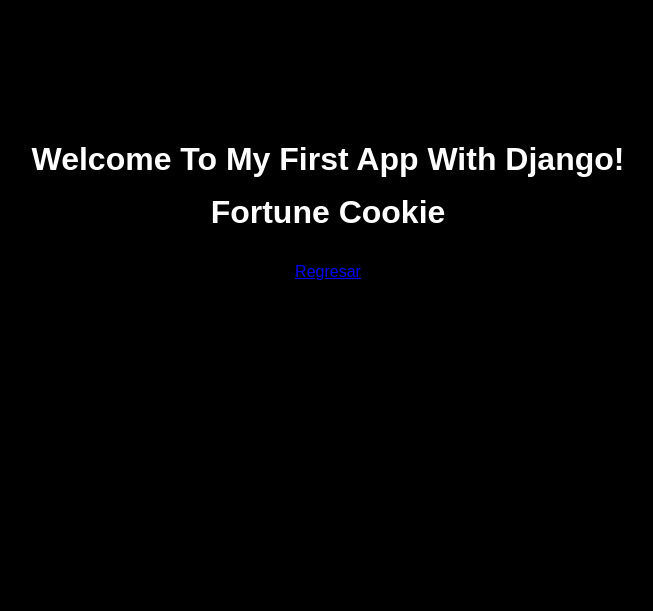
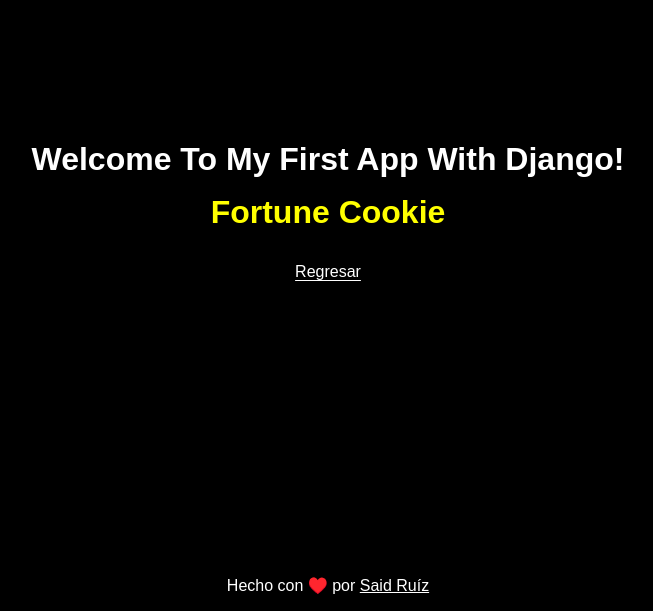
Before and after one commit to JunLovin/my_first_django_app, a Django app: template myapp/templates/myapp/fortune.html in a window 1280 px wide. Shown: the part 189-800 px from the top of the page, without its empty margins (312-965 px from the left). Run offline with Django 3.2, Linux system fonts and the light colour scheme; the template is opened without the code that fills it, so the values that code supplies are empty.

Commit message:
feat(templates): add footer and fortune link with styling
Add a footer to the base template with a link to the author's GitHub profile. Include a link to the fortune page in the home template and add corresponding CSS styles for the footer and anchor elements.

```diff
--- a/myapp/static/myapp/style.css
+++ b/myapp/static/myapp/style.css
@@ -16,3 +16,28 @@
     align-items: center;
     font-family: Arial, Helvetica, sans-serif
 }
+
+footer {
+    position: absolute;
+    bottom: 0;
+    width: 100%;
+    text-align: center;
+    padding: 1rem;
+}
+
+footer p a {
+    color: white;
+}
+
+.fortune-header {
+    color: yellow;
+}
+
+.anchor {
+    color: white;
+    text-underline-offset: 3px;
+}
+
+.anchor:active {
+    color: gray;
+}
--- a/myapp/templates/myapp/base.html
+++ b/myapp/templates/myapp/base.html
@@ -12,4 +12,7 @@
     {% block content %}
     {% endblock %}
 </body>
+<footer>
+    <p>Hecho con ♥️ por <a href="https://github.com/JunLovin">Said Ruíz</a></p>
+</footer>
 </html>
--- a/myapp/templates/myapp/home.html
+++ b/myapp/templates/myapp/home.html
@@ -1,8 +1,11 @@
 {% extends 'myapp/base.html' %}
+
 {% load static %}
 {% block head %}
 <link rel="stylesheet" href="{% static 'myapp/style.css' %}">
 {% endblock %}
+
 {% block content %}
 <p>This is a content block!</p>
+<a href="{% url 'fortune' %}" class="anchor">Go to see my fortune</a>
 {% endblock %}
```
